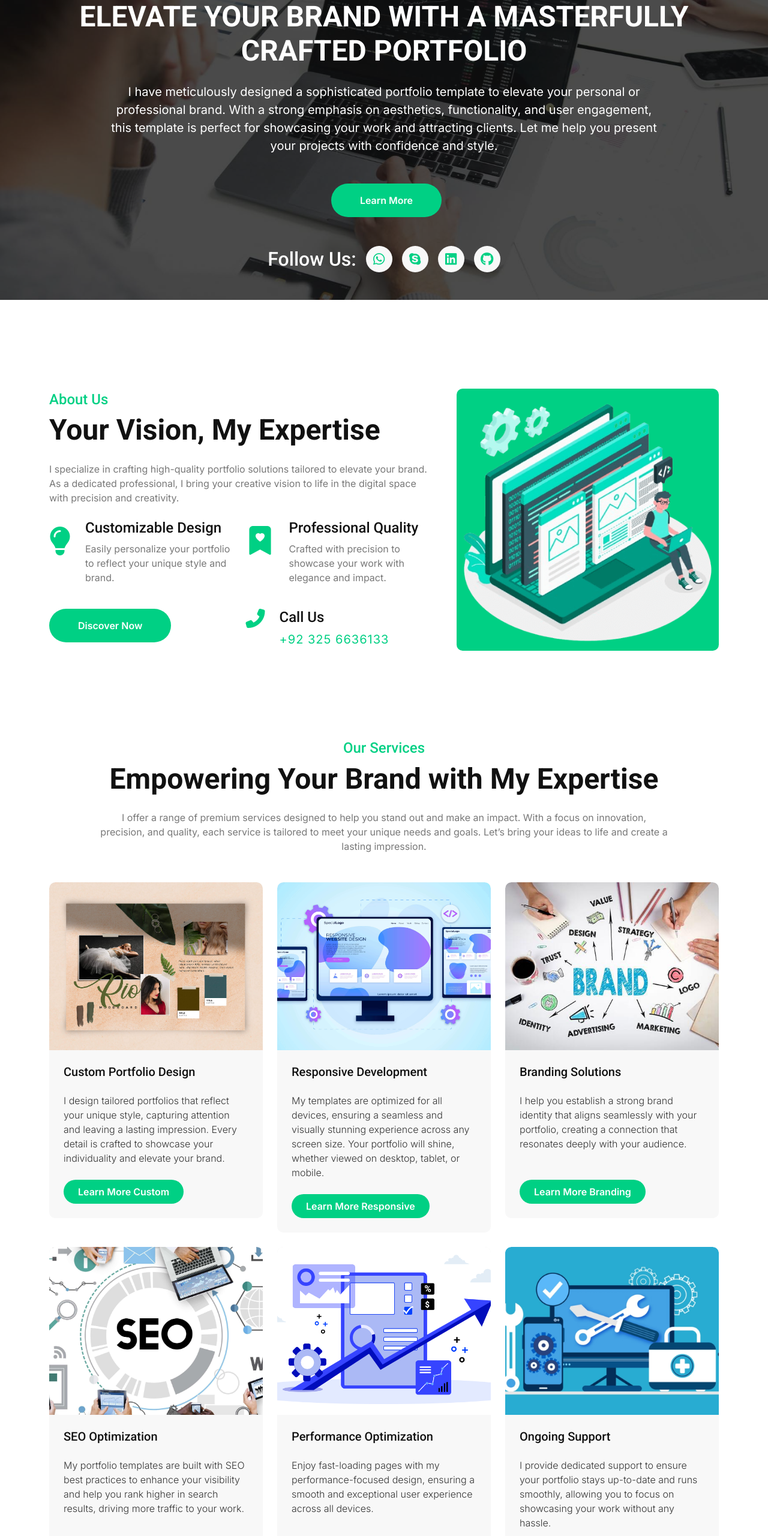
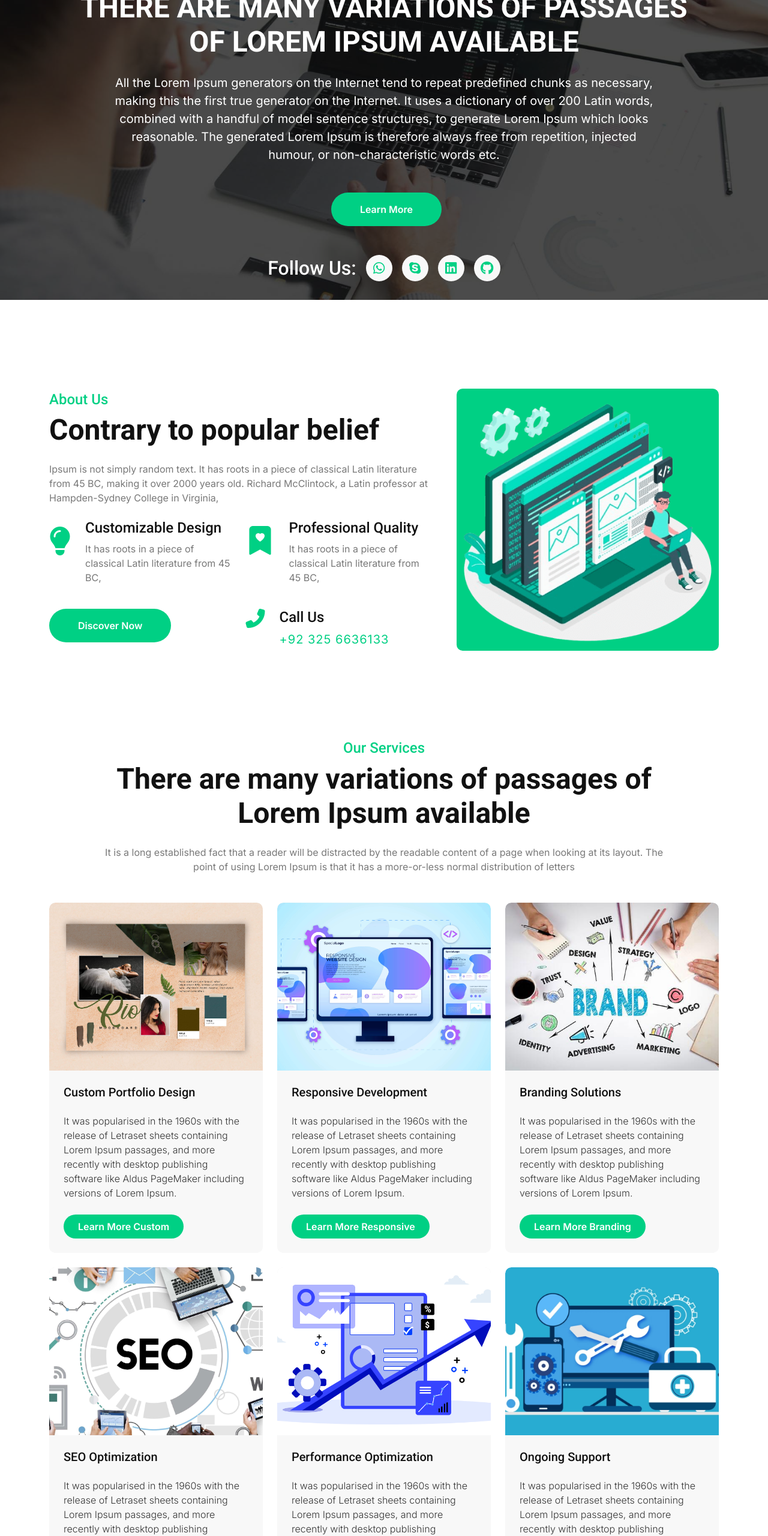
Before and after one commit to zubair-khanzada/personal-modern-portfolio, a plain HTML site: page index.html in a window 1280 px wide. Shown: the part 200-2761 px from the top of the page at 60% size. Drawn offline with nearby package versions, Linux system fonts and the light colour scheme.

Commit message:
Updated Content

```diff
--- a/index.html
+++ b/index.html
@@ -76,14 +76,15 @@
                                             Welcome to My Modern Portfolio Solution
                                         </h4>
                                         <h1 class="display-4 text-uppercase text-white mb-4 plr-40">
-                                            Elevate Your Brand with a Masterfully Crafted Portfolio
+                                            There are many variations of passages of Lorem Ipsum available
                                         </h1>
                                         <p class="mb-5 fs-5">
-                                            I have meticulously designed a sophisticated portfolio template to elevate your
-                                            personal or professional brand. With a strong emphasis on aesthetics,
-                                            functionality, and user engagement, this template is perfect for showcasing
-                                            your work and attracting clients. Let me help you present your projects with
-                                            confidence and style.
+                                            All the Lorem Ipsum generators on the Internet tend to repeat predefined chunks
+                                            as necessary, making this the first true generator on the Internet. It uses a
+                                            dictionary of over 200 Latin words, combined with a handful of model sentence
+                                            structures, to generate Lorem Ipsum which looks reasonable. The generated Lorem
+                                            Ipsum is therefore always free from repetition, injected humour,
+                                            or non-characteristic words etc.
                                         </p>
                                         <div class="d-flex justify-content-center flex-shrink-0 mb-5">
                                             <a class="btn btn-primary rounded-pill py-3 px-4 px-md-5 ms-2" href="#">Learn More</a>
@@ -123,12 +124,11 @@
                     <div class="col-xl-7 wow fadeInUp" data-wow-delay="0.2s">
                         <div>
                             <h4 class="text-primary">About Us</h4>
-                            <h2 class="display-5 mb-4">Your Vision, My Expertise</h2>
+                            <h2 class="display-5 mb-4">Contrary to popular belief</h2>
                             <p class="mb-4">
-
-                                I specialize in crafting high-quality portfolio solutions tailored to elevate your brand.
-                                As a dedicated professional, I bring your creative vision to life in the digital space
-                                with precision and creativity.
+                                Ipsum is not simply random text. It has roots in a piece of classical Latin literature
+                                from 45 BC, making it over 2000 years old. Richard McClintock, a Latin professor at
+                                Hampden-Sydney College in Virginia,
                             </p>
                             <div class="row g-4">
                                 <div class="col-md-6 col-lg-6 col-xl-6">
@@ -137,8 +137,8 @@
                                         <div class="ms-4">
                                             <h4>Customizable Design</h4>
                                             <p>
-                                                Easily personalize your portfolio to reflect your unique
-                                                style and brand.
+                                                It has roots in a piece of classical Latin literature
+                                                from 45 BC,
                                             </p>
                                         </div>
                                     </div>
@@ -149,8 +149,8 @@
                                         <div class="ms-4">
                                             <h4>Professional Quality</h4>
                                             <p>
-                                                Crafted with precision to showcase your work with
-                                                elegance and impact.
+                                                It has roots in a piece of classical Latin literature
+                                                from 45 BC,
                                             </p>
                                         </div>
                                     </div>
@@ -187,11 +187,11 @@
             <div class="container pb-5">
                 <div class="text-center mx-auto pb-5 wow fadeInUp" data-wow-delay="0.2s" style="max-width: 950px;">
                     <h4 class="text-primary">Our Services</h4>
-                    <h2 class="display-5 mb-4">Empowering Your Brand with My Expertise</h2>
+                    <h2 class="display-5 mb-4">There are many variations of passages of Lorem Ipsum available</h2>
                     <p class="mb-0">
-                        I offer a range of premium services designed to help you stand out and make an impact. With a
-                        focus on innovation, precision, and quality, each service is tailored to meet your unique needs
-                        and goals. Let’s bring your ideas to life and create a lasting impression.
+                        It is a long established fact that a reader will be distracted by the readable content of a page
+                        when looking at its layout. The point of using Lorem Ipsum is that it has a more-or-less normal
+                        distribution of letters
                     </p>
                 </div>
                 <div class="row g-4">
@@ -203,9 +203,9 @@
                             <div class="rounded-bottom p-4">
                                 <a href="#" class="h4 d-inline-block mb-4">Custom Portfolio Design</a>
                                 <p class="mb-4">
-                                    I design tailored portfolios that reflect your unique style, capturing attention and
-                                    leaving a lasting impression. Every detail is crafted to showcase your individuality
-                                    and elevate your brand.
+                                    It was popularised in the 1960s with the release of Letraset sheets containing Lorem
+                                    Ipsum passages, and more recently with desktop publishing software like Aldus PageMaker
+                                    including versions of Lorem Ipsum.
                                 </p>
                                 <a class="btn btn-primary rounded-pill py-2 px-4" href="#">Learn More Custom</a>
                             </div>
@@ -219,9 +219,9 @@
                             <div class="rounded-bottom p-4">
                                 <a href="#" class="h4 d-inline-block mb-4">Responsive Development</a>
                                 <p class="mb-4">
-                                    My templates are optimized for all devices, ensuring a seamless and visually stunning
-                                    experience across any screen size. Your portfolio will shine, whether viewed on desktop,
-                                    tablet, or mobile.
+                                    It was popularised in the 1960s with the release of Letraset sheets containing Lorem
+                                    Ipsum passages, and more recently with desktop publishing software like Aldus PageMaker
+                                    including versions of Lorem Ipsum.
                                 </p>
                                 <a class="btn btn-primary rounded-pill py-2 px-4" href="#">Learn More Responsive</a>
                             </div>
@@ -235,8 +235,9 @@
                             <div class="rounded-bottom p-4">
                                 <a href="#" class="h4 d-inline-block mb-4">Branding Solutions</a>
                                 <p class="mb-4">
-                                    I help you establish a strong brand identity that aligns seamlessly with your portfolio,
-                                    creating a connection that resonates deeply with your audience.
+                                    It was popularised in the 1960s with the release of Letraset sheets containing Lorem
+                                    Ipsum passages, and more recently with desktop publishing software like Aldus PageMaker
+                                    including versions of Lorem Ipsum.
                                 </p>
                                 <a class="btn btn-primary rounded-pill py-2 px-4" href="#">Learn More Branding</a>
                             </div>
@@ -250,8 +251,9 @@
                             <div class="rounded-bottom p-4">
                                 <a href="#" class="h4 d-inline-block mb-4">SEO Optimization</a>
                                 <p class="mb-4">
-                                    My portfolio templates are built with SEO best practices to enhance your visibility and
-                                    help you rank higher in search results, driving more traffic to your work.
+                                    It was popularised in the 1960s with the release of Letraset sheets containing Lorem
+                                    Ipsum passages, and more recently with desktop publishing software like Aldus PageMaker
+                                    including versions of Lorem Ipsum.
                                 </p>
                                 <a class="btn btn-primary rounded-pill py-2 px-4" href="#">Learn More SEO</a>
                             </div>
@@ -265,8 +267,9 @@
                             <div class="rounded-bottom p-4">
                                 <a href="#" class="h4 d-inline-block mb-4">Performance Optimization</a>
                                 <p class="mb-4">
-                                    Enjoy fast-loading pages with my performance-focused design, ensuring a smooth and
-                                    exceptional user experience across all devices.
+                                    It was popularised in the 1960s with the release of Letraset sheets containing Lorem
+                                    Ipsum passages, and more recently with desktop publishing software like Aldus PageMaker
+                                    including versions of Lorem Ipsum.
                                 </p>
                                 <a class="btn btn-primary rounded-pill py-2 px-4" href="#">Learn More Performance</a>
                             </div>
@@ -280,8 +283,9 @@
                             <div class="rounded-bottom p-4">
                                 <a href="#" class="h4 d-inline-block mb-4">Ongoing Support</a>
                                 <p class="mb-4">
-                                    I provide dedicated support to ensure your portfolio stays up-to-date and runs smoothly,
-                                    allowing you to focus on showcasing your work without any hassle.
+                                    It was popularised in the 1960s with the release of Letraset sheets containing Lorem
+                                    Ipsum passages, and more recently with desktop publishing software like Aldus PageMaker
+                                    including versions of Lorem Ipsum.
                                 </p>
                                 <a class="btn btn-primary rounded-pill py-2 px-4" href="#">Learn More Support</a>
                             </div>
@@ -299,12 +303,10 @@
                     <h4 class="text-primary">Our Features</h4>
                     <h2 class="display-5 mb-4">Why Choose Our Features</h2>
                     <p class="mb-0">
-
-                        My portfolio solution is crafted with a focus on excellence, ensuring it meets the highest
-                        standards in design, functionality, and user experience. Each feature is carefully developed
-                        to provide a seamless, visually appealing, and adaptable platform for showcasing your work.
-                        Explore how our features can elevate your digital presence and leave a lasting impact on your
-                        audience.
+                        All the Lorem Ipsum generators on the Internet tend to repeat predefined chunks as necessary,
+                        making this the first true generator on the Internet. It uses a dictionary of over 200 Latin
+                        words, combined with a handful of model sentence structures, to generate Lorem Ipsum which
+                        looks reasonable.
                     </p>
                 </div>
                 <div class="row g-4">
@@ -315,7 +317,8 @@
                             </div>
                             <h4>Sleek and Modern Design</h4>
                             <p class="mb-4">
-                                A visually stunning layout that highlights your work and creates a memorable first impression.
+                                It uses a dictionary of over 200 Latin words, combined with a handful of
+                                model sentence structures
                             </p>
                             <a class="btn btn-primary rounded-pill py-2 px-4" href="#">Learn More Sleek</a>
                         </div>
@@ -327,7 +330,8 @@
                             </div>
                             <h4>Fully Responsive Layout</h4>
                             <p class="mb-4">
-                                Optimized to look and perform beautifully across all devices, from desktops to smartphones.
+                                It uses a dictionary of over 200 Latin words, combined with a handful of
+                                model sentence structures
                             </p>
                             <a class="btn btn-primary rounded-pill py-2 px-4" href="#">Learn More Layout</a>
                         </div>
@@ -339,7 +343,8 @@
                             </div>
                             <h4>Easy Customization Options</h4>
                             <p class="mb-4">
-                                Personalize your portfolio effortlessly with user-friendly customization tools.
+                                It uses a dictionary of over 200 Latin words, combined with a handful of
+                                model sentence structures
                             </p>
                             <a class="btn btn-primary rounded-pill py-2 px-4" href="#">Learn More Customization</a>
                         </div>
@@ -351,7 +356,8 @@
                             </div>
                             <h4>Fast and Secure</h4>
                             <p class="mb-4">
-                                Built for speed and security to provide a smooth, reliable experience for every visitor.
+                                It uses a dictionary of over 200 Latin words, combined with a handful of
+                                model sentence structures
                             </p>
                             <a class="btn btn-primary rounded-pill py-2 px-4" href="#">Learn More Secure</a>
                         </div>
@@ -366,28 +372,27 @@
             <div class="container pb-5">
                 <div class="text-center mx-auto pb-5 wow fadeInUp" data-wow-delay="0.2s" style="max-width: 950px;">
                     <h4 class="text-primary">Our Offer</h4>
-                    <h2 class="display-5 mb-4">Unmatched Benefits for Your Brand</h2>
+                    <h2 class="display-5 mb-4">Ut enim ad minim veniam</h2>
                     <p class="mb-0">
-                        We provide tailored solutions designed to elevate your brand and showcase your unique style.
-                        With a focus on quality, customization, and user experience, our offerings ensure your portfolio
-                        stands out and effectively engages your audience. Let us help you create an online presence
-                        that leaves a lasting impact.
+                        Duis aute irure dolor in reprehenderit in voluptate velit esse cillum dolore eu fugiat
+                        nulla pariatur. Excepteur sint occaecat cupidatat non proident, sunt in culpa qui officia
+                        deserunt mollit anim id est laborum.
                     </p>
                 </div>
                 <div class="row g-5 align-items-center">
                     <div class="col-xl-6 wow fadeInUp" data-wow-delay="0.2s">
                         <div class="nav nav-pills bg-light rounded p-5">
                             <a class="accordion-link p-4 active mb-4" data-bs-toggle="pill" href="#collapseOne">
-                                <h5 class="mb-0">Tailored Solutions for Unique Branding</h5>
+                                <h5 class="mb-0">Ut enim ad minima veniam</h5>
                             </a>
                             <a class="accordion-link p-4 mb-4" data-bs-toggle="pill" href="#collapseTwo">
-                                <h5 class="mb-0">Seamless and Intuitive User Experience</h5>
+                                <h5 class="mb-0">Ut enim ad minima veniam</h5>
                             </a>
                             <a class="accordion-link p-4 mb-4" data-bs-toggle="pill" href="#collapseThree">
-                                <h5 class="mb-0">Enhanced Online Visibility and Reach</h5>
+                                <h5 class="mb-0">Ut enim ad minima veniam</h5>
                             </a>
                             <a class="accordion-link p-4 mb-0" data-bs-toggle="pill" href="#collapseFour">
-                                <h5 class="mb-0">Reliable and Continuous Customer Support</h5>
+                                <h5 class="mb-0">Ut enim ad minima veniam</h5>
                             </a>
                         </div>
                     </div>
@@ -438,8 +443,9 @@
                                 <img src="img/logo.png" alt="Logo">
                             </a>
                             <p class="mb-4 footer-content">
-                                Crafted with precision and creativity to elevate your brand. Discover the perfect
-                                portfolio solution to showcase your unique style and expertise.
+                                But I must explain to you how all this mistaken idea of denouncing pleasure and praising
+                                pain was born and I will give you a complete account of the system, and expound the actual
+                                teachings of the great explorer of the truth
                             </p>
                         </div>
                     </div>
@@ -503,18 +509,6 @@
         </footer>
         <!-- Footer End -->
 
-        <!-- Copyright Start -->
-        <div class="container-fluid copyright py-4">
-            <div class="container">
-                <div class="row g-4 align-items-center">
-                    <div class="col-md-12 text-center mb-md-0">
-                        <span class="text-body"><a href="#" class="border-bottom text-white"><i class="fas fa-copyright text-light me-2"></i>Modern Portfolio Template</a>, All right reserved.</span>
-                    </div>
-                </div>
-            </div>
-        </div>
-        <!-- Copyright End -->
-
         <!-- Back to Top -->
         <a href="#" class="btn btn-primary btn-lg-square rounded-circle back-to-top"><i class="fa fa-arrow-up"></i></a>
 
```
